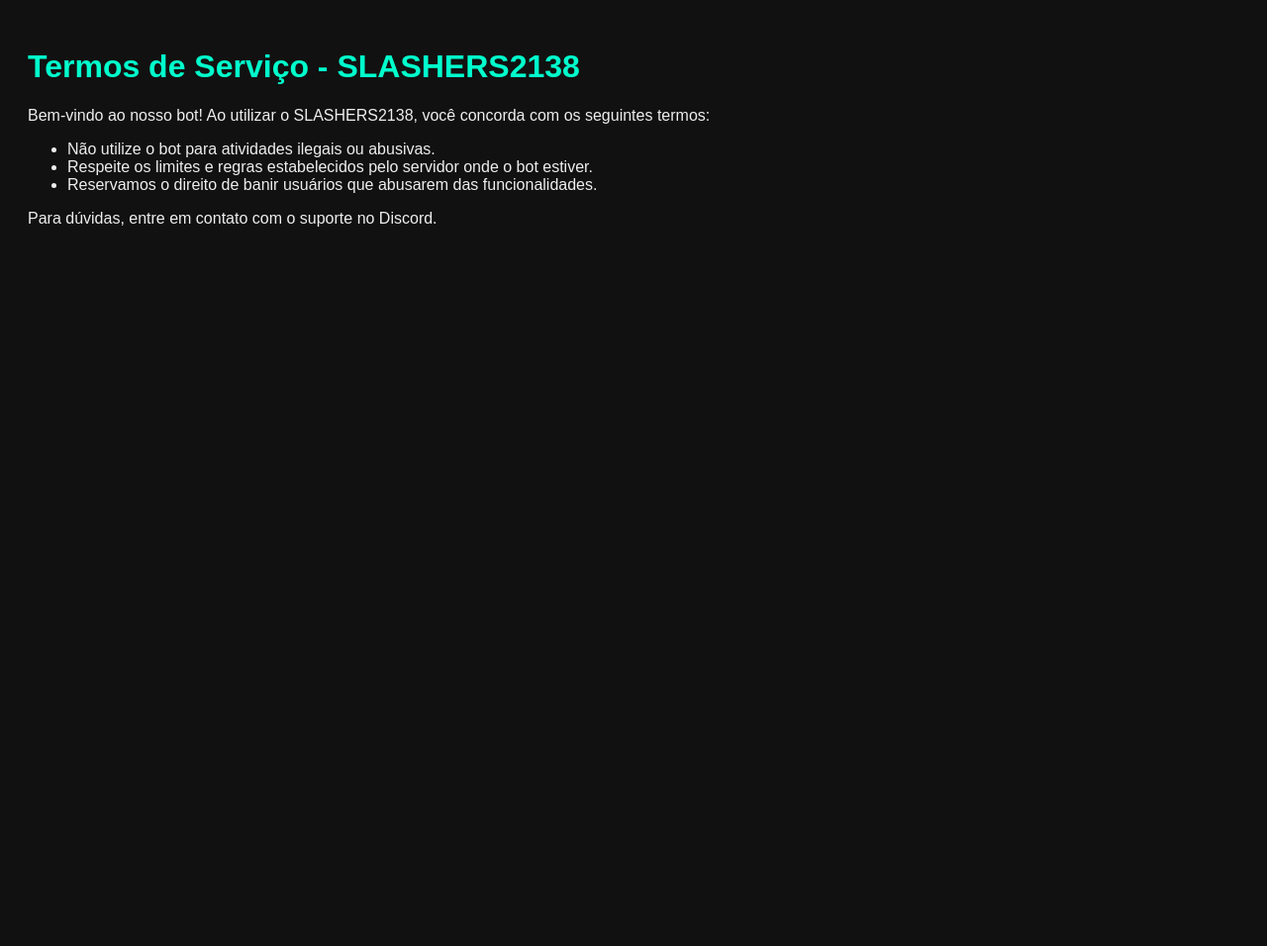
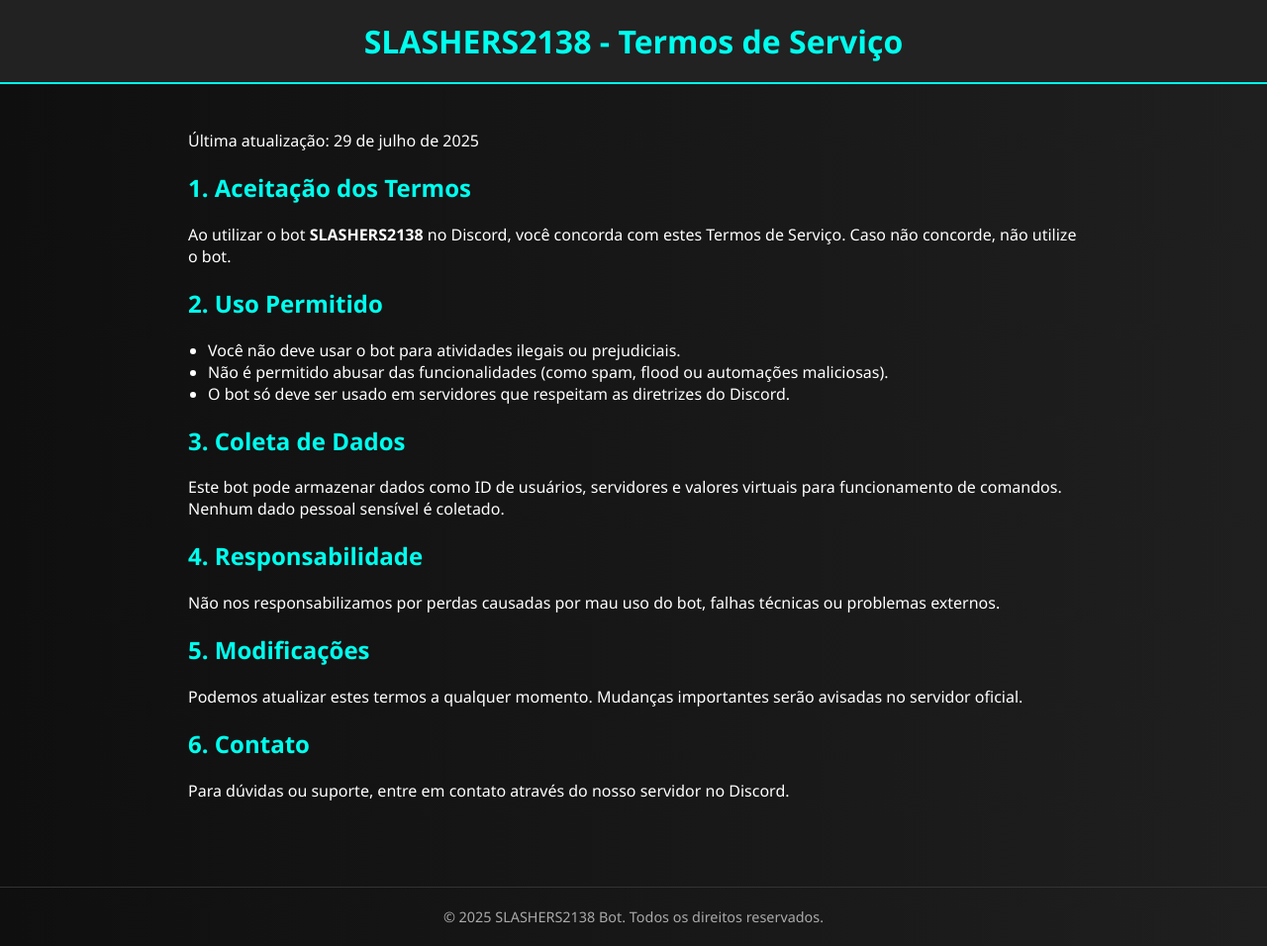
Before and after one commit to Deployments22/BotSite, a plain HTML site: page Index.html in a window 1280 px wide. Shown: the whole page at 99% size. Before the commit the page ends 800 px from the top, so only its background shows below. Drawn offline with Linux system fonts and the light colour scheme.

Commit message:
Update Index.html

```diff
--- a/Index.html
+++ b/Index.html
@@ -2,20 +2,79 @@
 <html lang="pt-BR">
 <head>
   <meta charset="UTF-8">
+  <meta name="viewport" content="width=device-width, initial-scale=1">
   <title>SLASHERS2138 - Termos de Serviço</title>
   <style>
-    body { font-family: Arial, sans-serif; padding: 20px; background: #111; color: #eee; }
-    h1 { color: #00ffcc; }
+    body {
+      margin: 0;
+      font-family: 'Segoe UI', Tahoma, Geneva, Verdana, sans-serif;
+      background: linear-gradient(to right, #0f0f0f, #1f1f1f);
+      color: #fff;
+    }
+    header {
+      background-color: #222;
+      padding: 20px;
+      text-align: center;
+      border-bottom: 2px solid #00ffee;
+    }
+    header h1 {
+      margin: 0;
+      color: #00ffee;
+    }
+    main {
+      padding: 30px;
+      max-width: 900px;
+      margin: auto;
+    }
+    h2 {
+      color: #00ffee;
+    }
+    footer {
+      margin-top: 40px;
+      padding: 20px;
+      text-align: center;
+      font-size: 0.9em;
+      color: #aaa;
+      border-top: 1px solid #333;
+    }
+    ul {
+      padding-left: 20px;
+    }
   </style>
 </head>
 <body>
-  <h1>Termos de Serviço - SLASHERS2138</h1>
-  <p>Bem-vindo ao nosso bot! Ao utilizar o SLASHERS2138, você concorda com os seguintes termos:</p>
-  <ul>
-    <li>Não utilize o bot para atividades ilegais ou abusivas.</li>
-    <li>Respeite os limites e regras estabelecidos pelo servidor onde o bot estiver.</li>
-    <li>Reservamos o direito de banir usuários que abusarem das funcionalidades.</li>
-  </ul>
-  <p>Para dúvidas, entre em contato com o suporte no Discord.</p>
+  <header>
+    <h1>SLASHERS2138 - Termos de Serviço</h1>
+  </header>
+
+  <main>
+    <p>Última atualização: 29 de julho de 2025</p>
+
+    <h2>1. Aceitação dos Termos</h2>
+    <p>Ao utilizar o bot <strong>SLASHERS2138</strong> no Discord, você concorda com estes Termos de Serviço. Caso não concorde, não utilize o bot.</p>
+
+    <h2>2. Uso Permitido</h2>
+    <ul>
+      <li>Você não deve usar o bot para atividades ilegais ou prejudiciais.</li>
+      <li>Não é permitido abusar das funcionalidades (como spam, flood ou automações maliciosas).</li>
+      <li>O bot só deve ser usado em servidores que respeitam as diretrizes do Discord.</li>
+    </ul>
+
+    <h2>3. Coleta de Dados</h2>
+    <p>Este bot pode armazenar dados como ID de usuários, servidores e valores virtuais para funcionamento de comandos. Nenhum dado pessoal sensível é coletado.</p>
+
+    <h2>4. Responsabilidade</h2>
+    <p>Não nos responsabilizamos por perdas causadas por mau uso do bot, falhas técnicas ou problemas externos.</p>
+
+    <h2>5. Modificações</h2>
+    <p>Podemos atualizar estes termos a qualquer momento. Mudanças importantes serão avisadas no servidor oficial.</p>
+
+    <h2>6. Contato</h2>
+    <p>Para dúvidas ou suporte, entre em contato através do nosso servidor no Discord.</p>
+  </main>
+
+  <footer>
+    &copy; 2025 SLASHERS2138 Bot. Todos os direitos reservados.
+  </footer>
 </body>
 </html>
```
